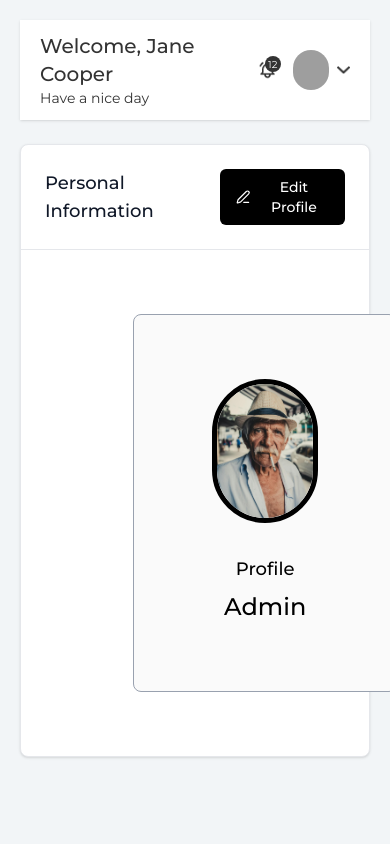
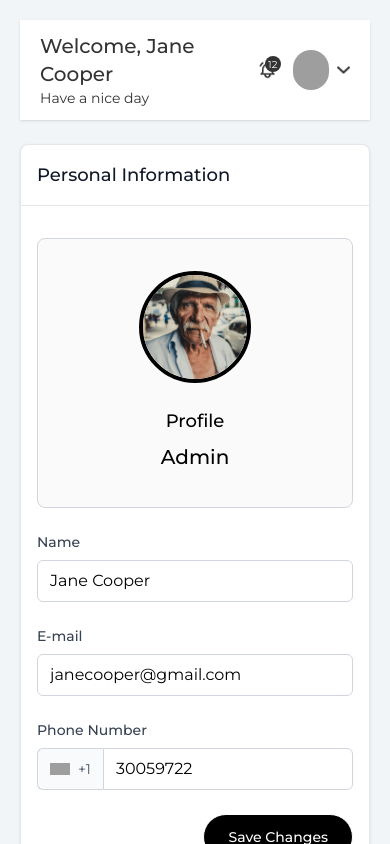
Before and after one commit to FaisalHasanEmon/trokis, a React (Vite) app: page /settings/personal-information in a window 390 px wide. Both pictures are taken after a click on the button "Edit Profile". Built offline with nearby package versions, Linux system fonts and the light colour scheme; grey boxes are pictures that could not be loaded.

Commit message:
perosnal information page responsivness fixed

```diff
--- a/src/pages/dashboardPages/settings/personalInformation/PersonalInformation.jsx
+++ b/src/pages/dashboardPages/settings/personalInformation/PersonalInformation.jsx
@@ -2,11 +2,16 @@ import React, { useState } from "react";
 import { Edit3 } from "lucide-react";
 
 const PersonalInformation = () => {
+  const [edit, setEdit] = useState(true);
   const [formData, setFormData] = useState({
     name: "Jane Cooper",
     email: "janecooper@gmail.com",
     phone: "30059722",
   });
+
+  const handleEdit = () => {
+    setEdit(!edit);
+  };
 
   const handleInputChange = (field, value) => {
     setFormData((prev) => ({
@@ -14,38 +19,45 @@ const PersonalInformation = () => {
       [field]: value,
     }));
   };
+  const handleUpdatePersonalInfo = () => {
+    console.log(formData);
+  };
 
   return (
-    <div className="  py-6">
+    <div className="py-6">
       <div className="w-full">
         {/* Personal Information Card */}
         <div className="bg-white rounded-lg shadow-sm border border-gray-200">
           {/* Header */}
-          <div className="flex items-center justify-between p-6 border-b border-gray-200">
+          <div className="flex items-center justify-between p-4 sm:p-6 border-b border-gray-200">
             <h1 className="text-lg font-medium text-gray-900">
               Personal Information
             </h1>
-            <button className="inline-flex items-center gap-2 px-4 py-2 bg-black text-white text-sm font-medium rounded-md hover:bg-gray-800 transition-colors">
+            <button
+              onClick={handleEdit}
+              hidden={edit ? false : true}
+              className="inline-flex items-center gap-2 px-3 py-2 sm:px-4 sm:py-2 bg-black text-white text-sm font-medium rounded-md hover:bg-gray-800 transition-colors"
+            >
               <Edit3 size={16} />
               Edit Profile
             </button>
           </div>
 
           {/* Content */}
-          <div className="py-16 pl-28 pr-6">
-            <div className="flex gap-8 ">
+          <div className="py-8 px-4 sm:px-6 lg:py-12 lg:px-12 space-y-6">
+            <div className="flex flex-col lg:flex-row gap-6 lg:gap-8">
               {/* Profile Section */}
-              <div className="flex flex-col items-center border border-gray-400 px-[78px] py-16 bg-[#FAFAFA] rounded-[8px]">
+              <div className="flex flex-col items-center border border-gray-300 px-6 py-8 sm:px-10 sm:py-12 bg-[#FAFAFA] rounded-lg flex-shrink-0">
                 <div className="relative">
                   <img
                     src="/SettingsPagePhoto/adminUpdatePhoto.jpg"
                     alt="Profile"
-                    className="w-36 h-36 border-[5px] rounded-full object-cover"
+                    className="w-28 h-28 sm:w-32 sm:h-32 lg:w-36 lg:h-36 border-[4px] rounded-full object-cover"
                   />
                 </div>
-                <div className="mt-8 text-center">
+                <div className="mt-6 text-center">
                   <div className="text-lg text-black font-medium">Profile</div>
-                  <div className="inline-flex items-center justify-center px-3 py-1 mt-1  text-black text-2xl font-medium ">
+                  <div className="inline-flex items-center justify-center px-3 py-1 mt-1 text-black text-xl sm:text-2xl font-medium">
                     Admin
                   </div>
                 </div>
@@ -62,8 +74,9 @@ const PersonalInformation = () => {
                     type="text"
                     value={formData.name}
                     onChange={(e) => handleInputChange("name", e.target.value)}
-                    className="w-full px-3 py-2 border border-gray-300 rounded-md focus:outline-none focus:ring-2 focus:ring-blue-500 focus:border-transparent"
+                    className="w-full px-3 py-2 border border-gray-300 rounded-md focus:outline-none focus:ring-2 focus:ring-blue-500"
                     placeholder="Enter your name"
+                    readOnly={edit ? true : false}
                   />
                 </div>
 
@@ -75,8 +88,9 @@ const PersonalInformation = () => {
                   <input
                     type="email"
                     value={formData.email}
+                    readOnly={edit ? true : false}
                     onChange={(e) => handleInputChange("email", e.target.value)}
-                    className="w-full px-3 py-2 border border-gray-300 rounded-md focus:outline-none focus:ring-2 focus:ring-blue-500 focus:border-transparent"
+                    className="w-full px-3 py-2 border border-gray-300 rounded-md focus:outline-none focus:ring-2 focus:ring-blue-500"
                     placeholder="Enter your email"
                   />
                 </div>
@@ -98,15 +112,30 @@ const PersonalInformation = () => {
                     <input
                       type="tel"
                       value={formData.phone}
+                      readOnly={edit ? true : false}
                       onChange={(e) =>
                         handleInputChange("phone", e.target.value)
                       }
-                      className="flex-1 px-3 py-2 border border-gray-300 rounded-r-md focus:outline-none focus:ring-2 focus:ring-blue-500 focus:border-transparent"
+                      className="flex-1 px-3 py-2 border border-gray-300 rounded-r-md focus:outline-none focus:ring-2 focus:ring-blue-500"
                       placeholder="Enter phone number"
                     />
                   </div>
                 </div>
               </div>
+            </div>
+
+            {/* Save Button */}
+            <div className="w-full flex justify-end">
+              <button
+                hidden={edit ? true : false}
+                onClick={() => {
+                  handleEdit();
+                  handleUpdatePersonalInfo();
+                }}
+                className="border bg-black hover:bg-black/80 py-3 px-6 sm:py-4 sm:px-8 rounded-full text-white font-medium text-sm sm:text-base"
+              >
+                Save Changes
+              </button>
             </div>
           </div>
         </div>
@@ -116,89 +145,3 @@ const PersonalInformation = () => {
 };
 
 export default PersonalInformation;
-
-// import React from "react";
-// import { Pencil } from "lucide-react";
-
-// const ProfilePage = () => {
-//   return (
-//     <div className=" bg-gray-100 flex items-center justify-center mt-32">
-//       <div className="w-full  bg-white rounded-lg shadow p-6">
-//         {/* Header */}
-//         <div className="flex flex-col sm:flex-row justify-between items-start sm:items-center mb-6">
-//           <h2 className="text-xl font-semibold">Personal Information</h2>
-//           <button className="flex items-center gap-2 bg-black text-white px-4 py-2 rounded-full text-sm mt-3 sm:mt-0">
-//             <Pencil size={16} /> Edit Profile
-//           </button>
-//         </div>
-
-//         {/* Content */}
-//         <div className="flex flex-col md:flex-row gap-6">
-//           {/* Profile Card */}
-//           <div className="flex flex-col items-center border rounded-lg p-4 w-full md:w-1/3">
-//             <img
-//               src="https://via.placeholder.com/150"
-//               alt="Profile"
-//               className="w-32 h-32 rounded-full object-cover"
-//             />
-//             <p className="mt-4 text-gray-700 font-medium">Profile</p>
-//             <p className="text-lg font-semibold">Admin</p>
-//           </div>
-
-//           {/* Form Section */}
-//           <div className="flex-1">
-//             <form className="grid grid-cols-1 gap-4">
-//               {/* Name */}
-//               <div>
-//                 <label className="block text-sm font-medium text-gray-700 mb-1">
-//                   Name
-//                 </label>
-//                 <input
-//                   type="text"
-//                   defaultValue="Jane Cooper"
-//                   className="w-full border rounded-lg px-3 py-2 focus:ring-2 focus:ring-blue-500 outline-none"
-//                 />
-//               </div>
-
-//               {/* Email */}
-//               <div>
-//                 <label className="block text-sm font-medium text-gray-700 mb-1">
-//                   E-mail
-//                 </label>
-//                 <input
-//                   type="email"
-//                   defaultValue="alkhahlaksalkgkgalk@hmail.com"
-//                   className="w-full border rounded-lg px-3 py-2 focus:ring-2 focus:ring-blue-500 outline-none"
-//                 />
-//               </div>
-
-//               {/* Phone Number */}
-//               <div>
-//                 <label className="block text-sm font-medium text-gray-700 mb-1">
-//                   Phone Number
-//                 </label>
-//                 <div className="flex gap-2">
-//                   <div className="flex items-center gap-2 border rounded-lg px-3 py-2">
-//                     <img
-//                       src="https://flagcdn.com/us.svg"
-//                       alt="US Flag"
-//                       className="w-6 h-4 rounded-sm"
-//                     />
-//                     <span className="text-sm">+1242</span>
-//                   </div>
-//                   <input
-//                     type="text"
-//                     defaultValue="3000597212"
-//                     className="flex-1 border rounded-lg px-3 py-2 focus:ring-2 focus:ring-blue-500 outline-none"
-//                   />
-//                 </div>
-//               </div>
-//             </form>
-//           </div>
-//         </div>
-//       </div>
-//     </div>
-//   );
-// };
-
-// export default ProfilePage;
```
